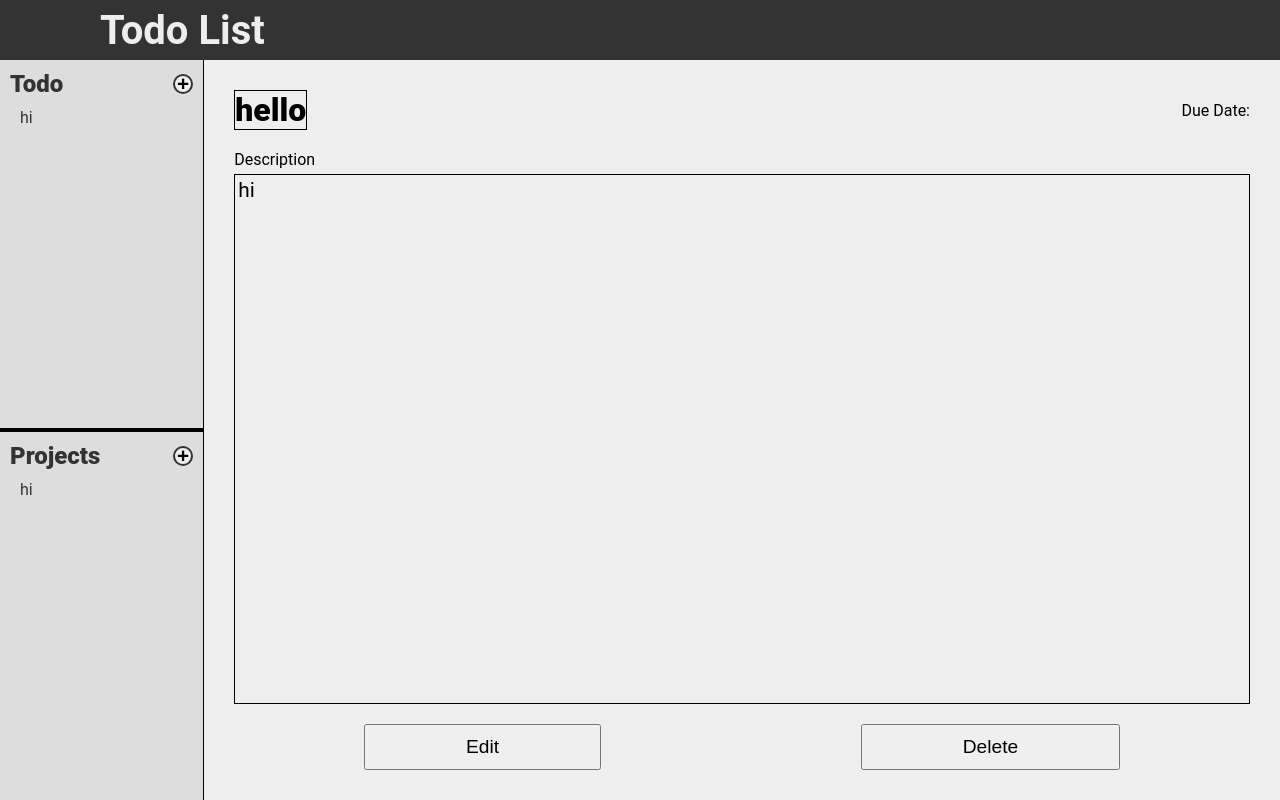
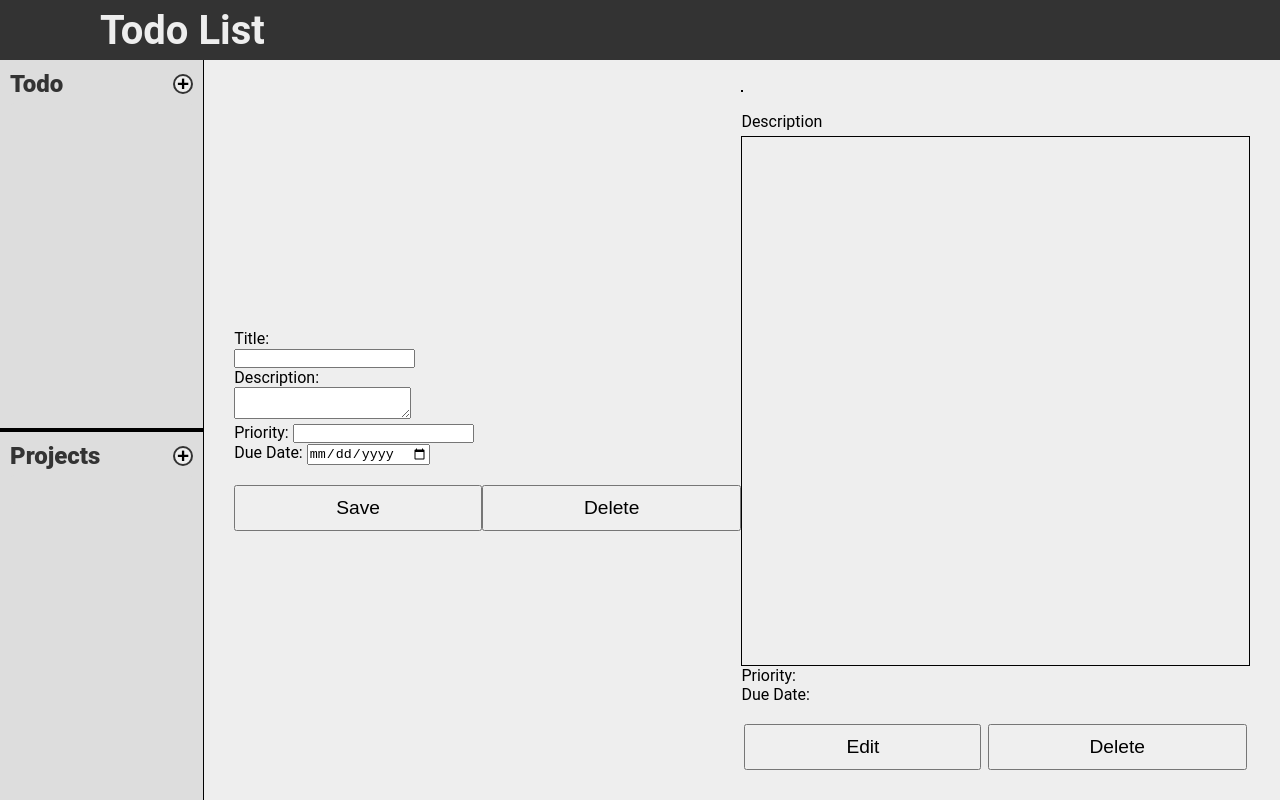
Before and after one commit to hanzyong0/todo-list, a plain HTML site: page index.html in a window 1280 px wide. Drawn offline with Linux system fonts and the light colour scheme.

Commit message:
add style to popup form

```diff
--- a/index.html
+++ b/index.html
@@ -19,7 +19,7 @@
                 </div>
                 <div class="list-display">
                     <button class="item">
-                        hi
+
                         <div class="hide">X</div>
                     </button>
                 </div>
@@ -32,20 +32,51 @@
                 </div>
                 <div class="list-display">
                     <button class="item">
-                        hi
+
                         <div class="hide">X</div>
                     </button>
                 </div>
             </div>
         </nav>
         <div class="content">
+            <div class="form-popup">
+                <form class="form-container">
+                    <div class="form-title-control">
+                        <label for="form-title">Title:</label>
+                        <br>
+                        <input type="text" id="form-title">
+                    </div>
+                    <div class="form-description-control">
+                        <label for="form-description">Description:</label>
+                        <br>
+                        <textarea type="text" id="form-description"></textarea>
+                    </div>
+                    <div class="form-misc-control">
+                        <div>
+                            <label for="priority">Priority:</label>
+                            <input type="number" id="priority">
+                        </div>
+                        <div>
+                            <label for="date">Due Date:</label>
+                            <input type="date" id="date">
+                        </div>
+                    </div>
+                    <div class="content-button">
+                        <button class="edit" type="button">Save</button>
+                        <button class="delete" type="button">Delete</button>
+                    </div>
+                </form>
+            </div>
             <div class="content-display">
                 <div class="top">
-                    <div class="title">hello</div>
-                    <div class="due-date">Due Date:</div>
+                    <div class="title"></div>
                 </div>
                 <p>Description</p>
-                <div class="description-display">hi</div>
+                <div class="description-display"></div>
+                <div class="misc-display">
+                    <div>Priority: <span class="priority-date"></span></div>
+                    <div>Due Date: <span class="due-date"></span></div>
+                </div>
                 <div class="content-button">
                     <button class="edit" type="button">Edit</button>
                     <button class="delete" type="button">Delete</button>
```
